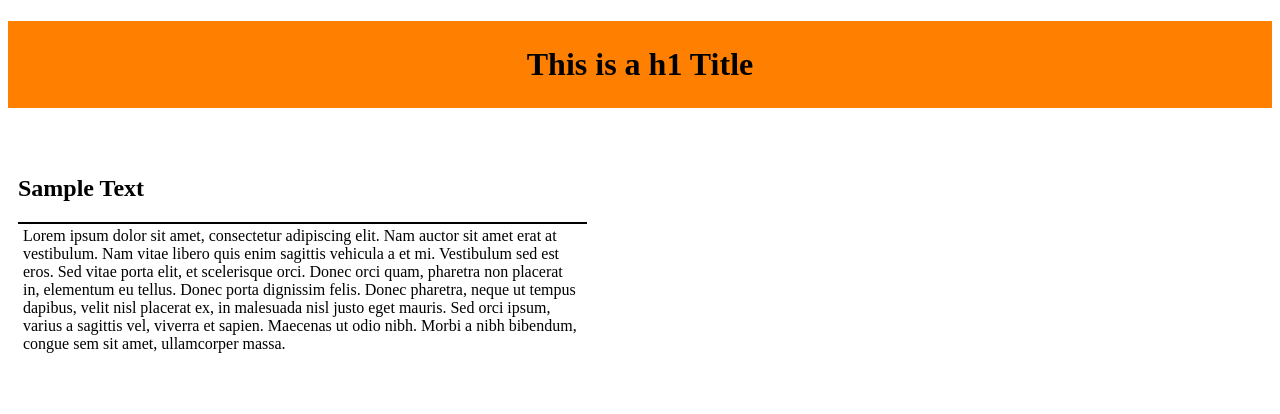
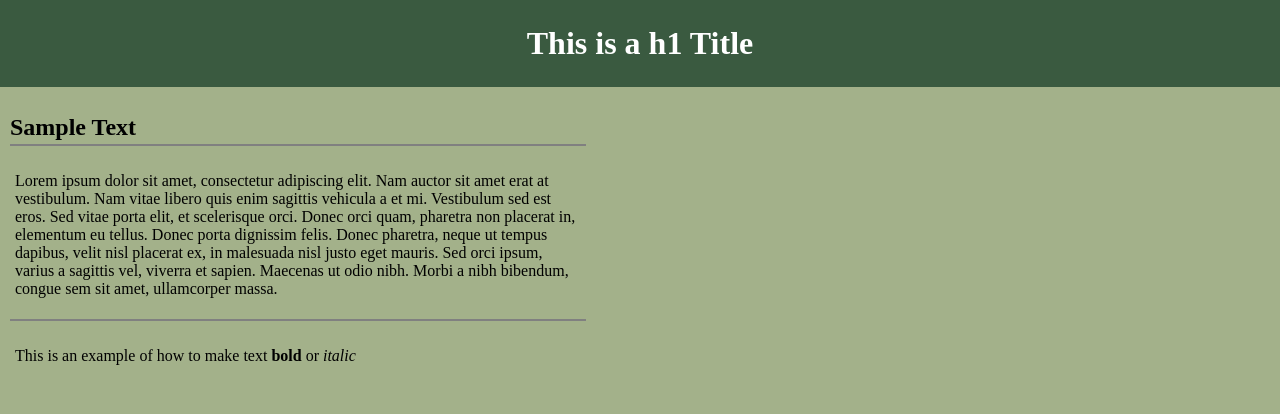
Before and after one commit to JordanThomasButler/cos10026, a plain HTML site: page index.html in a window 1280 px wide. Drawn offline with Linux system fonts and the light colour scheme.

Commit message:
finishedlab01

```diff
--- a/index.html
+++ b/index.html
@@ -11,11 +11,10 @@
     <div class="section">
         <div class="left-paragraph">
             <h2>Sample Text</h2>
-            <div class="divider" />
+            <div class="divider"></div>
             <p>Lorem ipsum dolor sit amet, consectetur adipiscing elit. Nam auctor sit amet erat at vestibulum. Nam vitae libero quis enim sagittis vehicula a et mi. Vestibulum sed est eros. Sed vitae porta elit, et scelerisque orci. Donec orci quam, pharetra non placerat in, elementum eu tellus. Donec porta dignissim felis. Donec pharetra, neque ut tempus dapibus, velit nisl placerat ex, in malesuada nisl justo eget mauris. Sed orci ipsum, varius a sagittis vel, viverra et sapien. Maecenas ut odio nibh. Morbi a nibh bibendum, congue sem sit amet, ullamcorper massa.</p>
-        </div>
-        <div class="right-paragraph">
-
+            <div class="divider"></div>
+            <p>This is an example of how to make text <strong>bold</strong> or <em>italic</em></p>
         </div>
     </div>
 </body>
--- a/styles.css
+++ b/styles.css
@@ -1,14 +1,16 @@
 h1 {
-    background-color: rgb(256,128,0);
+    background-color: #3a5a40;
     width: 100%;
     padding: 25px 0;
     align-items: center;
     text-align: center;
+    color: white;
+    margin: 0;
 }
 
 .divider {
     width: 100%;
-    background-color: black;
+    background-color: rgb(128,128,128);
     height: 2px;
 }
 
@@ -24,4 +26,15 @@ h1 {
 
 p {
     padding: 5px;
+    padding-top: 10px;
 }
+
+body {
+    background-color: #a3b18a;
+    margin: 0;
+}
+
+h2 {
+    margin-bottom: 3px;
+    margin-top: 2px;
+}
```
